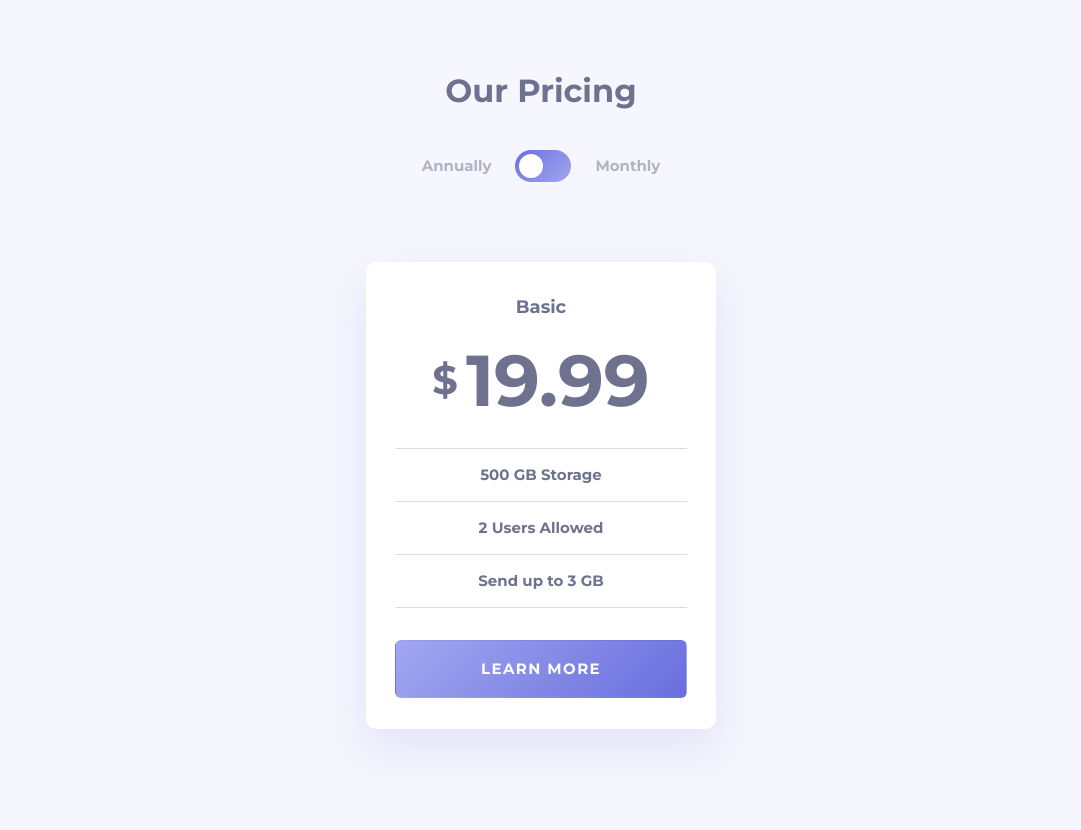
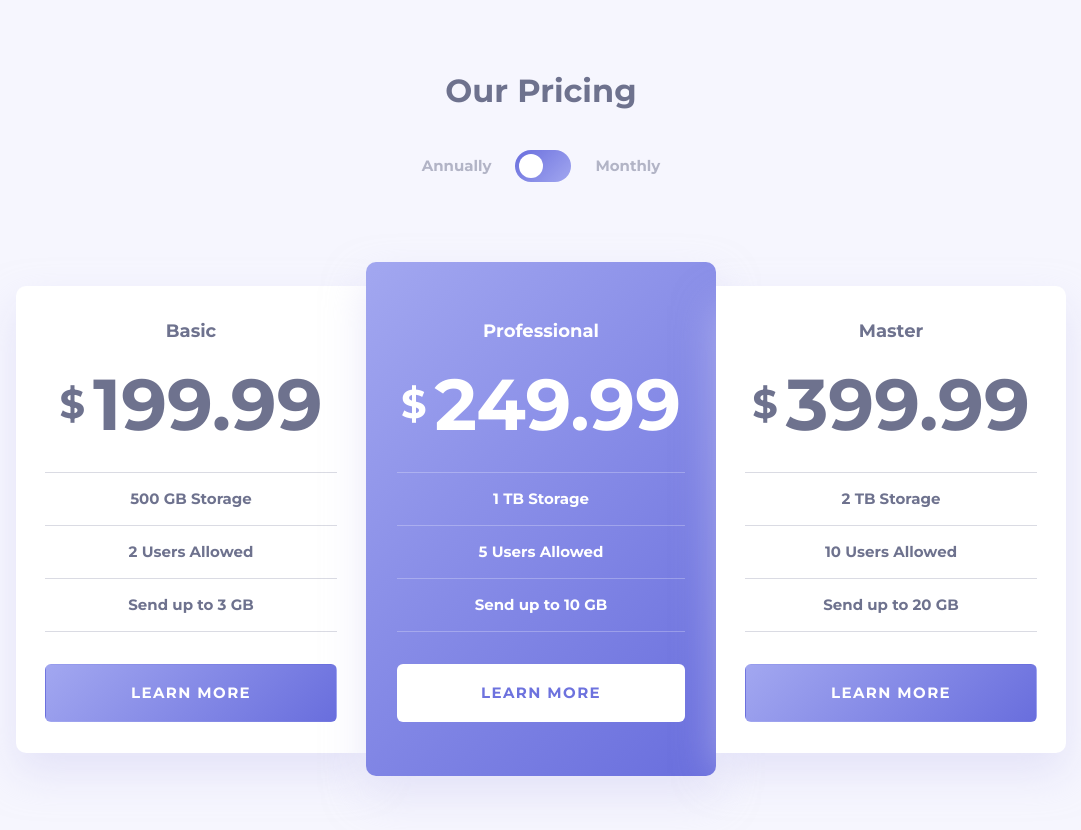
Before and after one commit to diogohenriquesc/fm-pricing-component, a website: page index.html in a window 1280 px wide. Shown: the whole page, without its empty margins (99-1180 px from the left). Drawn offline with Linux system fonts and the light colour scheme.

Commit message:
Fixed plan container

```diff
--- a/index.html
+++ b/index.html
@@ -31,14 +31,36 @@
         </fieldset>
       </div>
 
-      <div class="component__content">
-        <div class="plan plan--highlight">
+      <div class="component__content container">
+        <div class="plan">
           <h3 class="plan__title">Basic</h3>
-          <p class="plan__price"><span>$</span> 19.99</p>
+          <p class="plan__price"><span>$</span>199.99</p>
           <ul class="plan__features">
             <li class="plan__feature">500 GB Storage</li>
             <li class="plan__feature">2 Users Allowed</li>
             <li class="plan__feature">Send up to 3 GB</li>
+          </ul>
+          <button class="plan__button">learn more</button>
+        </div>
+
+        <div class="plan plan--highlight">
+          <h3 class="plan__title">Professional</h3>
+          <p class="plan__price"><span>$</span>249.99</p>
+          <ul class="plan__features">
+            <li class="plan__feature">1 TB Storage</li>
+            <li class="plan__feature">5 Users Allowed</li>
+            <li class="plan__feature">Send up to 10 GB</li>
+          </ul>
+          <button class="plan__button">learn more</button>
+        </div>
+
+        <div class="plan">
+          <h3 class="plan__title">Master</h3>
+          <p class="plan__price"><span>$</span>399.99</p>
+          <ul class="plan__features">
+            <li class="plan__feature">2 TB Storage</li>
+            <li class="plan__feature">10 Users Allowed</li>
+            <li class="plan__feature">Send up to 20 GB</li>
           </ul>
           <button class="plan__button">learn more</button>
         </div>
--- a/src/scss/components/_component.scss
+++ b/src/scss/components/_component.scss
@@ -15,5 +15,15 @@
 
   &__content {
     margin-top: rem(80);
+    display: flex;
+    flex-direction: column;
+    gap: rem(32.5);
+
+    @include breakpoint(xl) {
+      flex-direction: row;
+      align-items: center;
+      justify-content: center;
+      gap: 0;
+    }
   }
 }
--- a/src/scss/components/_plan.scss
+++ b/src/scss/components/_plan.scss
@@ -10,7 +10,43 @@
   max-width: rem(350);
   margin-inline: auto;
 
-  &--hightlight {
+  @include breakpoint(xl) {
+    &:first-of-type {
+      border-radius: rem(10) 0 0 rem(10);
+    }
+
+    &:last-of-type {
+      border-radius: 0 rem(10) rem(10) 0;
+    }
+  }
+
+  &--highlight {
+    background: linear-gradient(135deg, $clr-accent-light 0.06%, $clr-accent 100.06%);
+    color: $clr-neutral-1;
+
+    @include breakpoint(xl) {
+      padding: rem(54.5) rem(31);
+    }
+
+    .plan__feature,
+    .plan__feature:last-of-type {
+      border-color: rgba($clr-neutral-1, 0.25);
+    }
+
+    .plan__button {
+      background: $clr-neutral-1;
+      color: $clr-solid-3;
+
+      &:hover {
+        border-color: $clr-neutral-1;
+        background: transparent;
+        color: $clr-neutral-1;
+      }
+
+      &:after {
+        content: none;
+      }
+    }
   }
 
   &__title {
--- a/src/scss/main.scss
+++ b/src/scss/main.scss
@@ -1,4 +1,5 @@
 @use 'abstracts';
 @use 'base';
 @use 'components';
+@use 'utils';
 @use 'layout';
--- /dev/null
+++ b/src/scss/utils/_container.scss
@@ -0,0 +1,6 @@
+@use '../abstracts/' as *;
+
+.container {
+  max-width: rem(1050);
+  margin-inline: auto;
+}
--- /dev/null
+++ b/src/scss/utils/_index.scss
@@ -0,0 +1 @@
+@forward 'container';
```
Also changed, not shown: dist/main.css, 1 other file.
